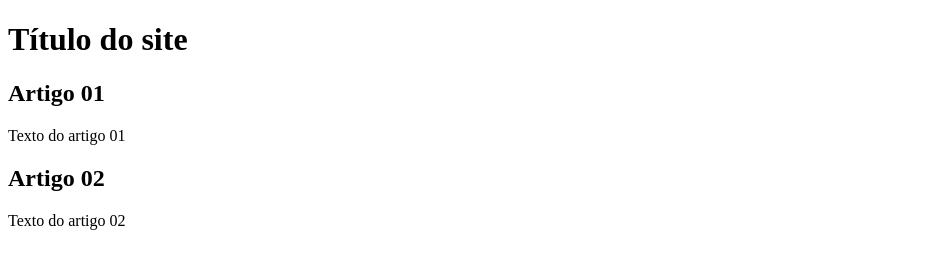
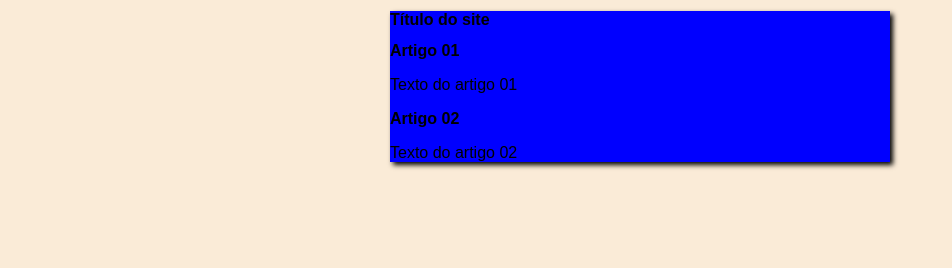
Before and after one commit to santos-erick/projeto-site, a plain HTML site: page index.html in a window 1280 px wide. Shown: the whole page, without its empty margins (0-952 px from the left). Drawn offline with Linux system fonts and the light colour scheme.

Commit message:
Iniciei o design

```diff
--- /dev/null
+++ b/estilos/style.css
@@ -0,0 +1,15 @@
+* {
+    font-family: Arial, Helvetica, sans-serif;
+    font-size: 16px;
+}
+
+body {
+    background-color: antiquewhite;
+}
+
+main {
+    background-color: blue;
+    width: 500px;
+    margin: auto;
+    box-shadow: 3px 3px 5px black;
+}
--- a/index.html
+++ b/index.html
@@ -4,6 +4,7 @@
     <meta charset="UTF-8">
     <meta name="viewport" content="width=device-width, initial-scale=1.0">
     <title>Título do site</title>
+    <link rel="stylesheet" href="estilos/style.css">
 </head>
 <body>
    <main>
```
